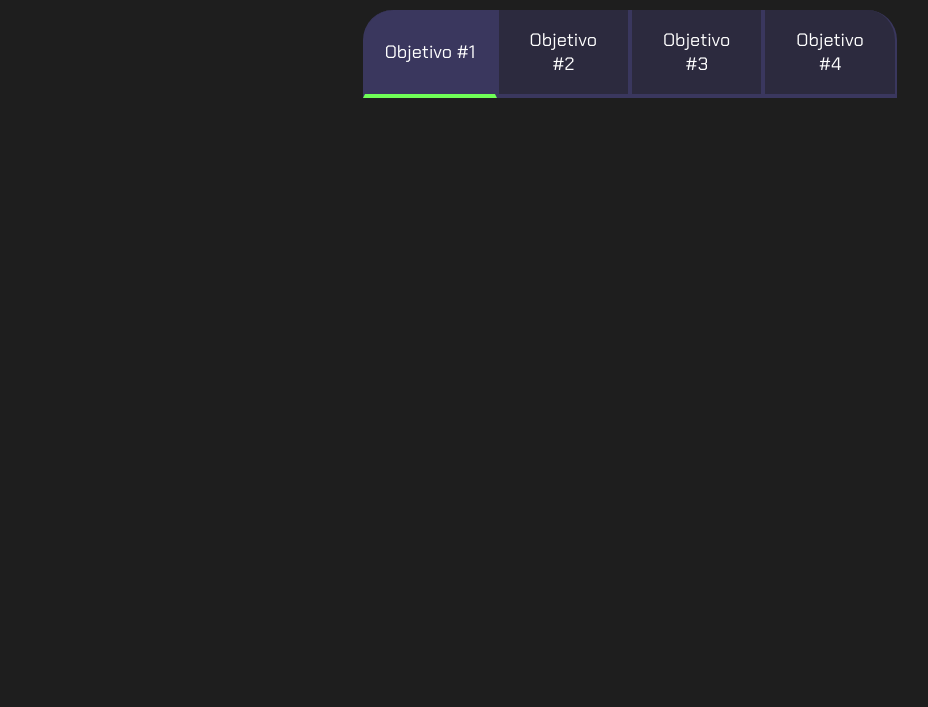
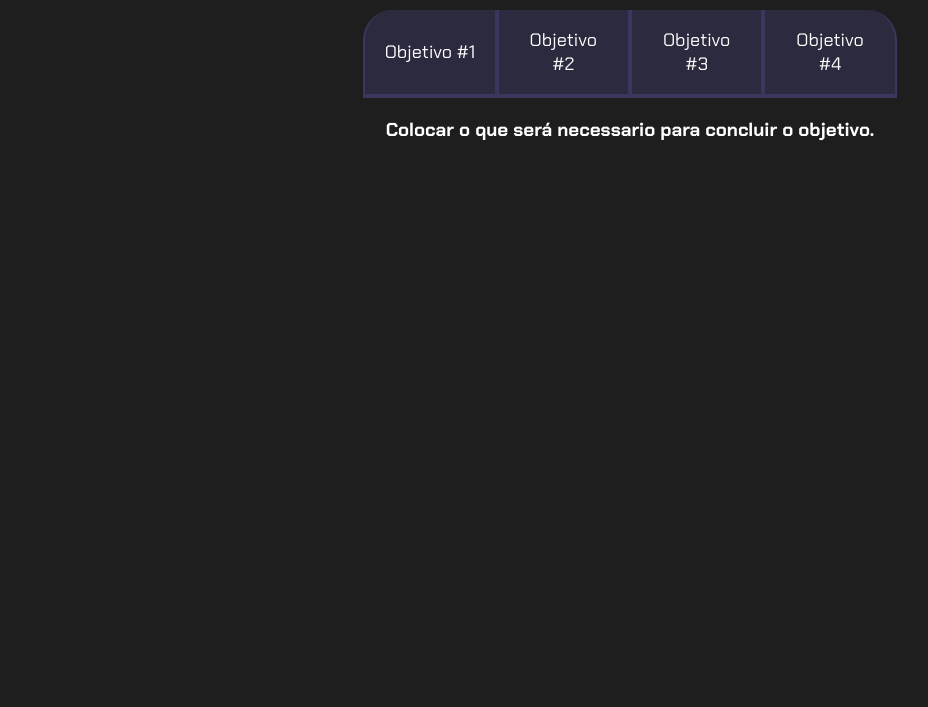
Before and after one commit to HigorVassoler/Site-Prof-Higor, a plain HTML site: page index.html in a window 1280 px wide. Shown: the part 93-800 px from the top of the page, without its empty margins (10-938 px from the left). Drawn offline with Linux system fonts and the light colour scheme.

Commit message:
Add files via upload

```diff
--- a/index.html
+++ b/index.html
@@ -15,10 +15,15 @@
     <section class="conteudo-principal">
         <h2 class="titulo-principal">Meus objetivos do ano <span>2024</span></h2>
         <div class="botoes">
-            <button class="botao ativo">Objetivo #1</button>
+            <button class="botao">Objetivo #1</button>
             <button class="botao">Objetivo #2</button>
             <button class="botao">Objetivo #3</button>
             <button class="botao">Objetivo #4</button>
+        </div>
+        <div class="abas-texto">
+            <div class="aba-conteudo">
+                <h3 class="aba-conteudo-titulo-principal">Colocar o que será necessario para concluir o objetivo.</h3>
+            </div>
         </div>
         <script src="main.js"></script>
     </section>
```
